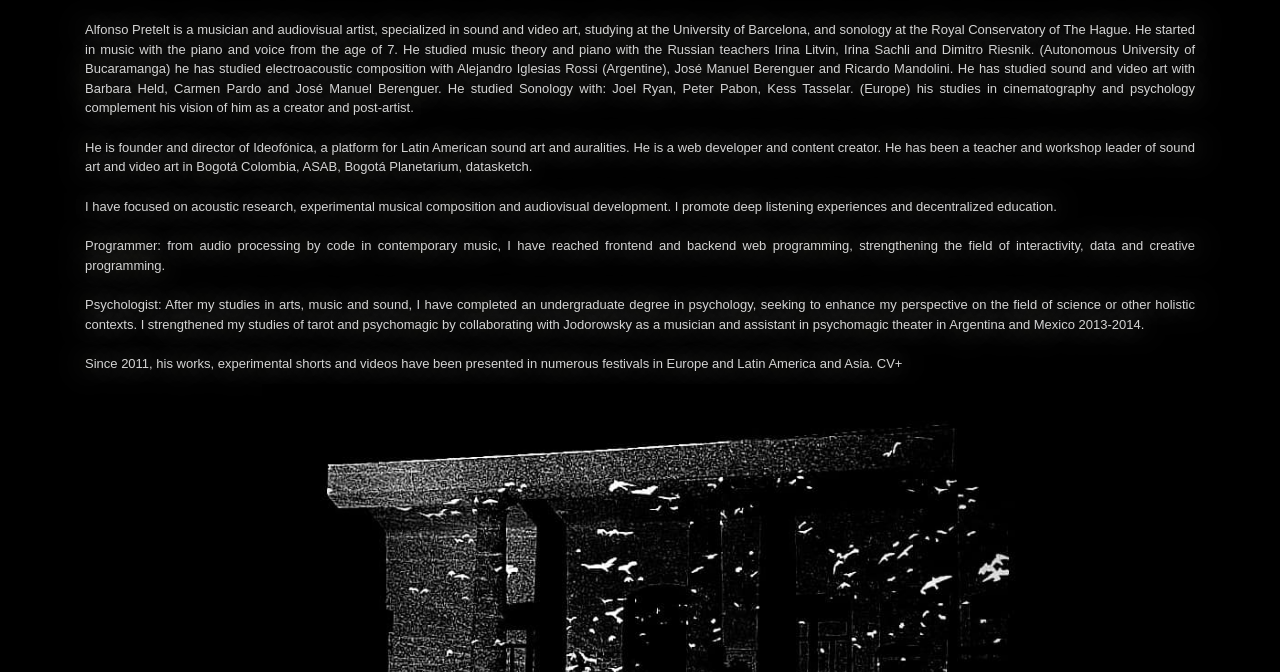
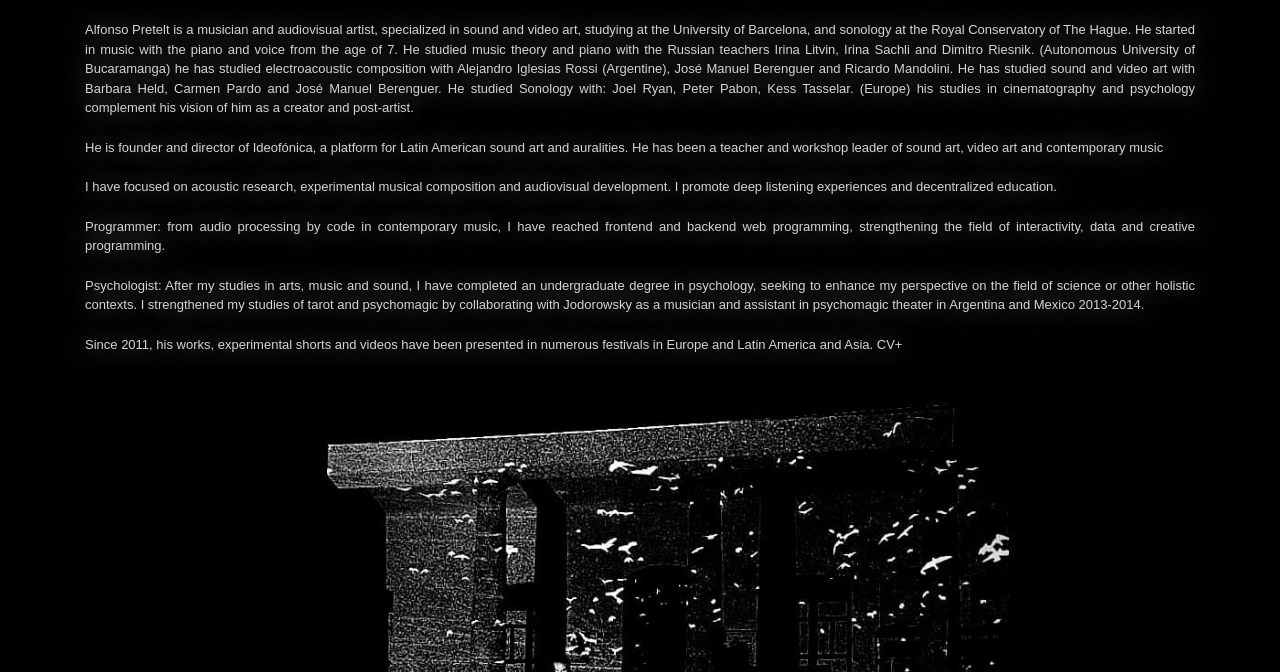
Before and after one commit to aprtlt26/Alfonso-Pretelt, a plain HTML site: page cv.html in a window 1280 px wide. Shown: the part 128-800 px from the top of the page. Drawn offline with nearby package versions, Linux system fonts and the light colour scheme; a web font is replaced by a local one.

Commit message:
Update cv.html

```diff
--- a/cv.html
+++ b/cv.html
@@ -186,8 +186,7 @@
            Alfonso Pretelt is a musician and audiovisual artist, specialized in sound and video art, studying at the University of Barcelona, and sonology at the Royal Conservatory of The Hague. He started in music with the piano and voice from the age of 7. He studied music theory and piano with the Russian teachers Irina Litvin, Irina Sachli and Dimitro Riesnik. (Autonomous University of Bucaramanga) he has studied electroacoustic composition with Alejandro Iglesias Rossi (Argentine), José Manuel Berenguer and Ricardo Mandolini. He has studied sound and video art with Barbara Held, Carmen Pardo and José Manuel Berenguer. He studied Sonology with: Joel Ryan, Peter Pabon, Kess Tasselar. (Europe) his studies in cinematography and psychology complement his vision of him as a creator and post-artist.
         </p>
         <p class="text-justify">
-He is founder and director of Ideofónica, a platform for Latin American sound art and auralities. He is a web developer and content creator.
-He has been a teacher and workshop leader of sound art and video art in Bogotá Colombia, ASAB, Bogotá Planetarium, datasketch.        </p>
+He is founder and director of Ideofónica, a platform for Latin American sound art and auralities. He has been a teacher and workshop leader of sound art, video art and contemporary music    </p>
 
         <p class="text-justify">
 I have focused on acoustic research, experimental musical composition and audiovisual development. I promote deep listening experiences and decentralized education.
```
